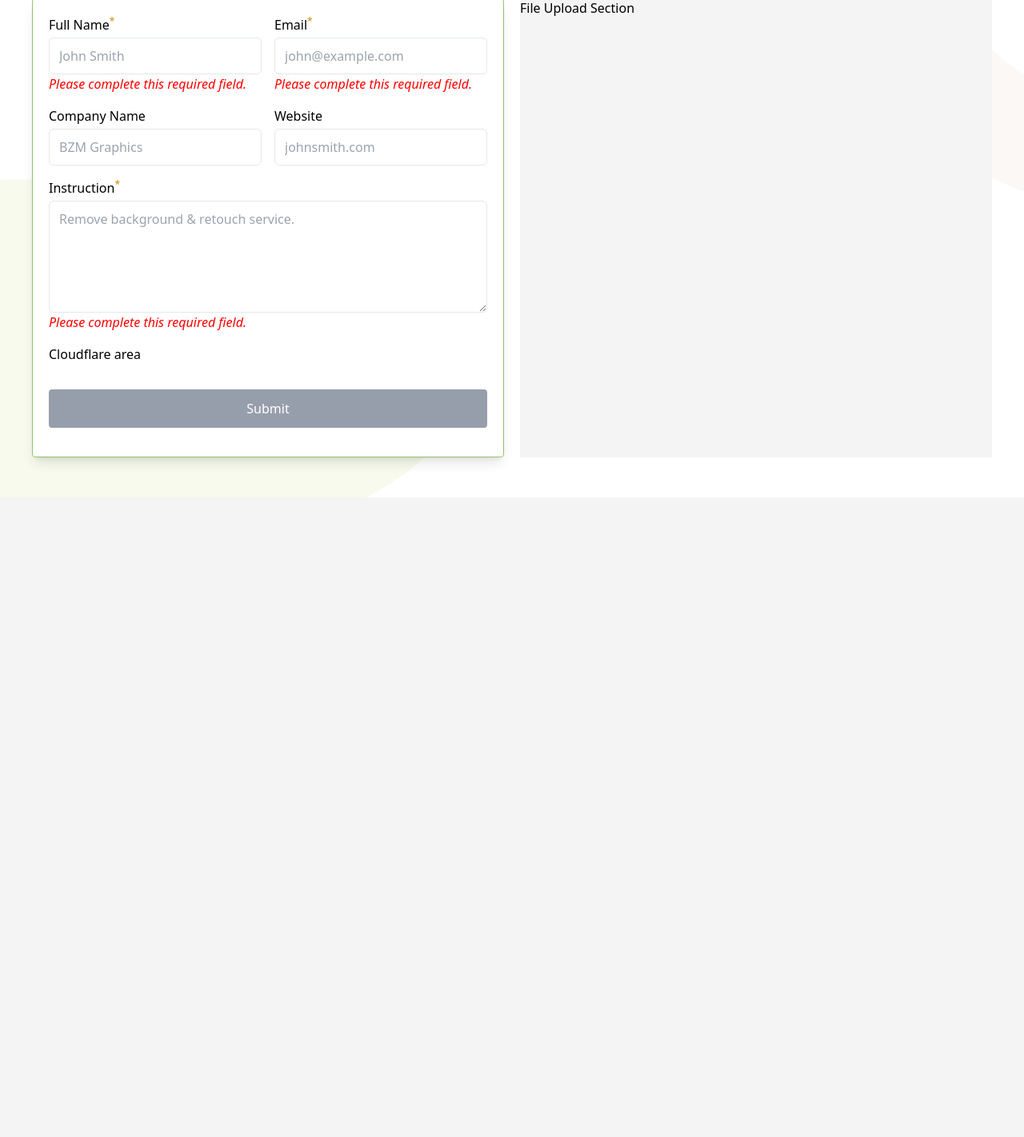
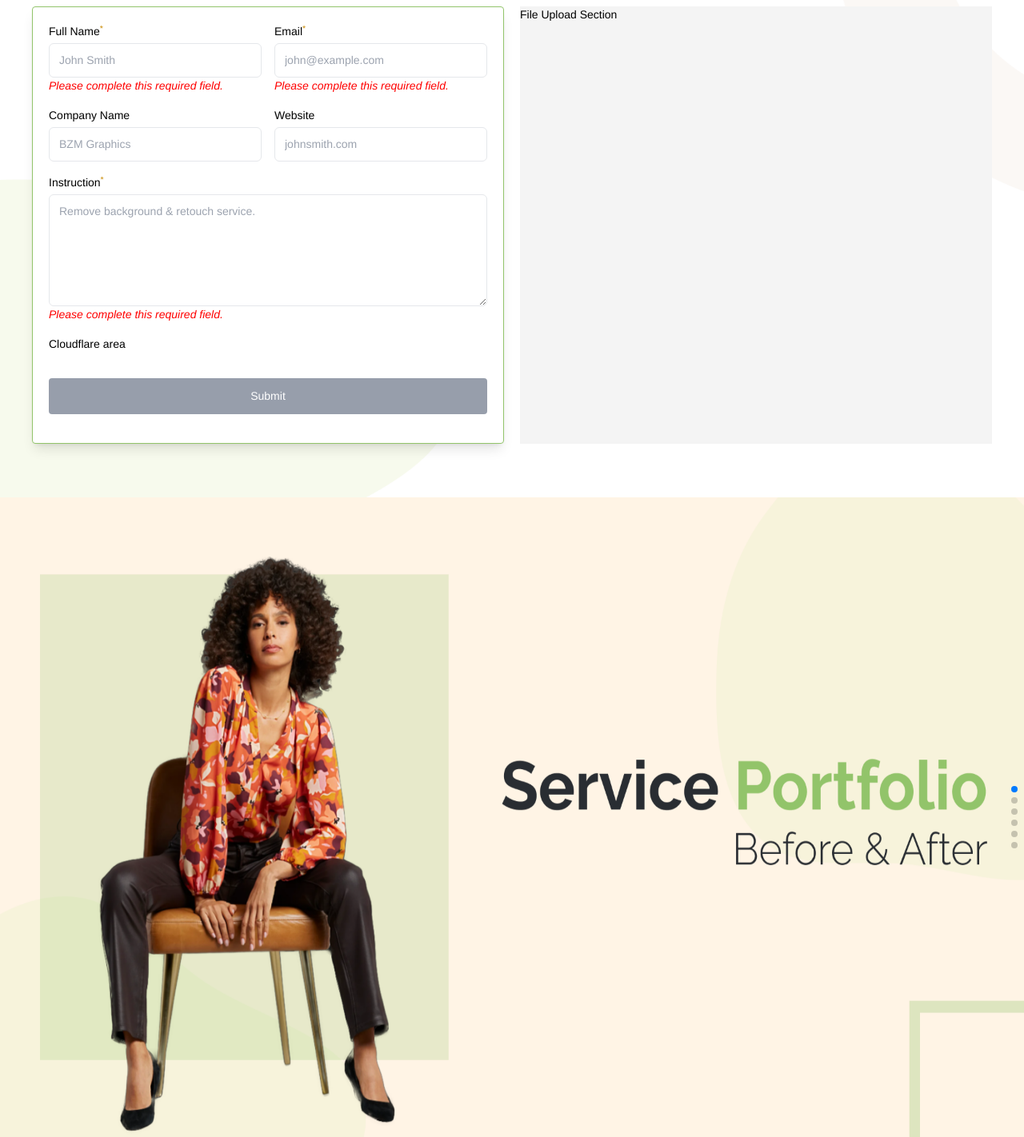
Before and after one commit to taibislamdipu/uppy-html, a plain HTML site: page index.html in a window 1280 px wide. Shown: the part 178-1600 px from the top of the page at 80% size. Before the commit the page ends 800 px from the top, so only its background shows below. Drawn offline with nearby package versions, Linux system fonts and the light colour scheme.

Commit message:
on progress.

```diff
--- a/index.html
+++ b/index.html
@@ -3,6 +3,53 @@
   <head>
     <meta charset="UTF-8" />
     <meta name="viewport" content="width=device-width, initial-scale=1.0" />
+
+    <link rel="stylesheet" href="style.css" />
+
+    <!-- Swiper CDN -->
+    <link
+      rel="stylesheet"
+      href="https://cdn.jsdelivr.net/npm/swiper@11/swiper-bundle.min.css"
+    />
+
+    <!-- Demo styles -->
+    <style>
+      html,
+      body {
+        position: relative;
+        height: 100%;
+      }
+
+      body {
+        background: #eee;
+        font-family: Helvetica Neue, Helvetica, Arial, sans-serif;
+        font-size: 14px;
+        color: #000;
+        margin: 0;
+        padding: 0;
+      }
+
+      .swiper {
+        width: 100%;
+        height: 100%;
+      }
+
+      .swiper-slide {
+        text-align: center;
+        font-size: 18px;
+        background: #fff;
+        display: flex;
+        justify-content: center;
+        align-items: center;
+      }
+
+      .swiper-slide img {
+        display: block;
+        width: 100%;
+        height: 100%;
+        object-fit: fill;
+      }
+    </style>
 
     <!-- Tailwind CSS CDN -->
     <script src="https://cdn.tailwindcss.com"></script>
@@ -10,7 +57,8 @@
     <title>Form Page</title>
   </head>
   <body class="bg-[#F4F4F4]">
-    <main class="lg:bg-[url('./assets/bg-image.png')] bg-cover">
+    <!-- hero section -->
+    <section class="lg:bg-[url('./assets/bg-image.png')] bg-cover">
       <div
         class="grid grid-cols-1 lg:grid-cols-2 max-w-7xl mx-auto gap-5 place-content-center min-h-screen p-4 lg:p-10"
       >
@@ -141,6 +189,49 @@
         <!-- File Upload Section -->
         <div class="col-span-1 bg-[#F4F4F4]">File Upload Section</div>
       </div>
-    </main>
+    </section>
+
+    <!-- swiper section -->
+
+    <div class="swiper mySwiper">
+      <div class="swiper-wrapper">
+        <div class="swiper-slide">
+          <img src="./assets/slider-page-1.png" alt="" />
+        </div>
+        <div class="swiper-slide">
+          <img src="./assets/slider-page-2.png" alt="" />
+        </div>
+        <div class="swiper-slide">
+          <img src="./assets/slider-page-1.png" alt="" />
+        </div>
+        <div class="swiper-slide">
+          <img src="./assets/slider-page-2.png" alt="" />
+        </div>
+        <div class="swiper-slide">
+          <img src="./assets/slider-page-1.png" alt="" />
+        </div>
+        <div class="swiper-slide">
+          <img src="./assets/slider-page-2.png" alt="" />
+        </div>
+      </div>
+      <div class="swiper-pagination"></div>
+    </div>
+
+    <!-- Swiper JS -->
+    <script src="https://cdn.jsdelivr.net/npm/swiper@11/swiper-bundle.min.js"></script>
+
+    <!-- Initialize Swiper -->
+    <script>
+      var swiper = new Swiper(".mySwiper", {
+        direction: "vertical",
+        slidesPerView: 1,
+        spaceBetween: 30,
+        mousewheel: true,
+        pagination: {
+          el: ".swiper-pagination",
+          clickable: true,
+        },
+      });
+    </script>
   </body>
 </html>
--- /dev/null
+++ b/style.css
@@ -0,0 +1,7 @@
+.tb {
+  border: 1px solid red;
+}
+
+.tc {
+  background-color: rgb(254 202 202);
+}
```
Also changed, not shown: assets/before-after-1.png (added), assets/example-1.png (added), assets/hero-image-1.png (added), assets/hero-image-2.png (added), assets/slider-page-1.png (added), assets/slider-page-2.png (added).
